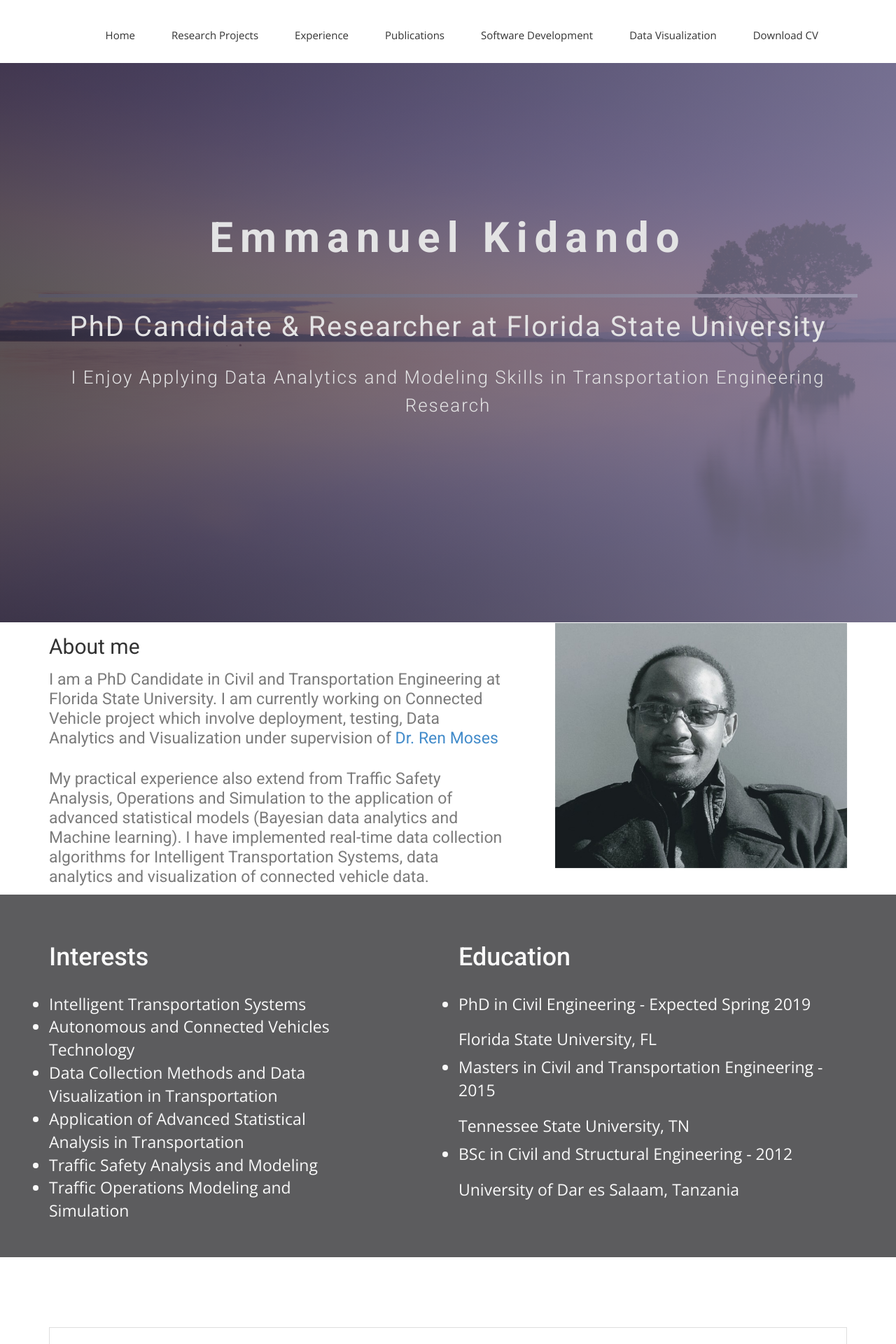
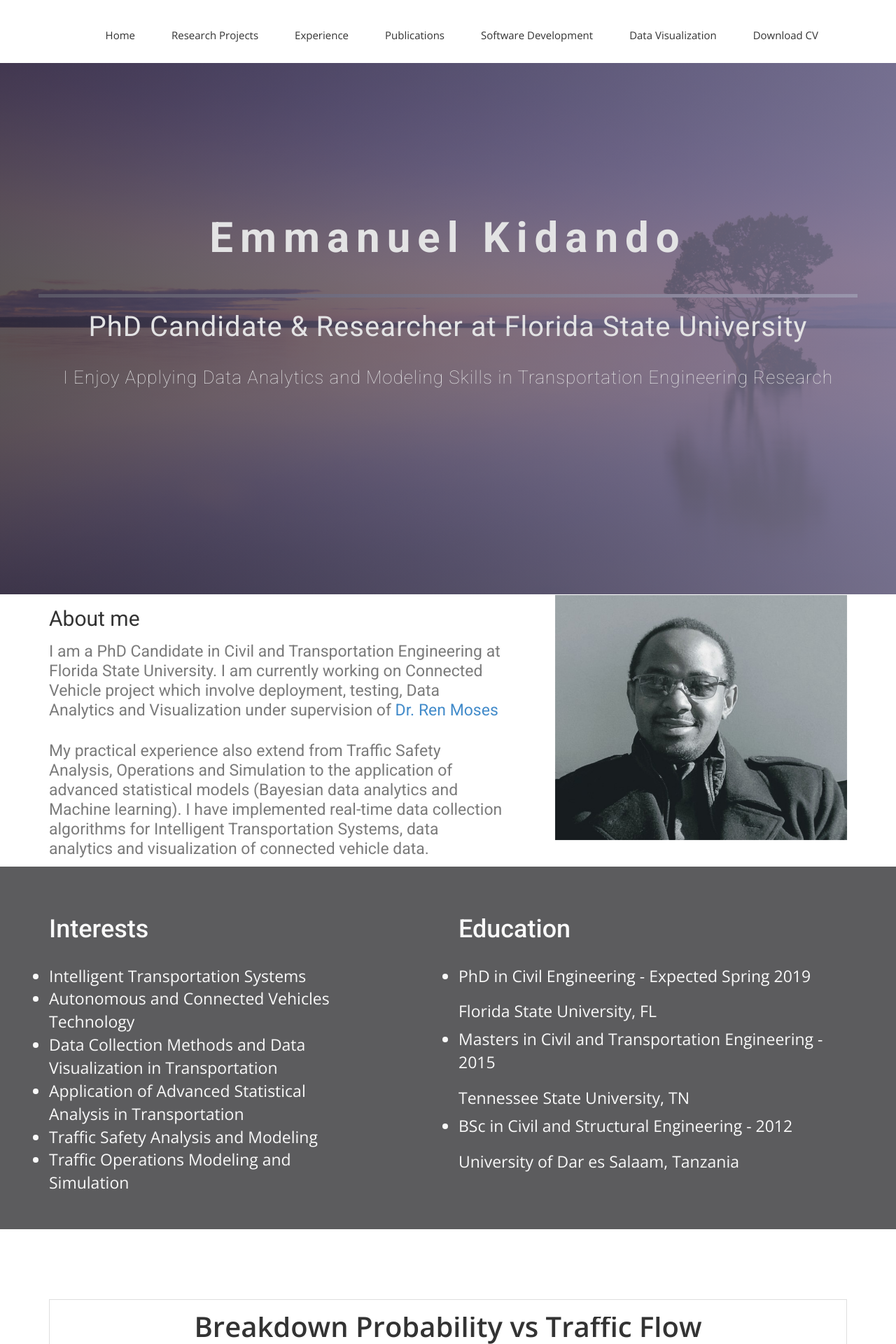
Before and after one commit to ekidando/Emma, a Jekyll site: the page built from index.html, in a window 1280 px wide. Shown: the top 1920 px of the page at 70% size. Built offline with Jekyll 4.4.1, drawn with Linux system fonts in a browser that asks for light colours; nearby versions of some CDN libraries; some web fonts are replaced.

Commit message:
Update airspace.css

```diff
--- a/css/airspace.css
+++ b/css/airspace.css
@@ -153,14 +153,14 @@ font header .navbar-default .navbar-nav li a:hover {
   font-weight: 400;
   padding-bottom: 20px;
   font-family: 'Roboto', sans-serif;
-  letter-spacing: 2px;
+  letter-spacing: 1px;
   }
 #slider .block p {
   font-size: 26px;
   line-height: 40px;
   font-family: 'Roboto', sans-serif;
-  font-weight: 300;
-  letter-spacing: 2px;
+  font-weight: 100;
+  letter-spacing: 1px;
 }
 /*--
 	wrapper Start
```
